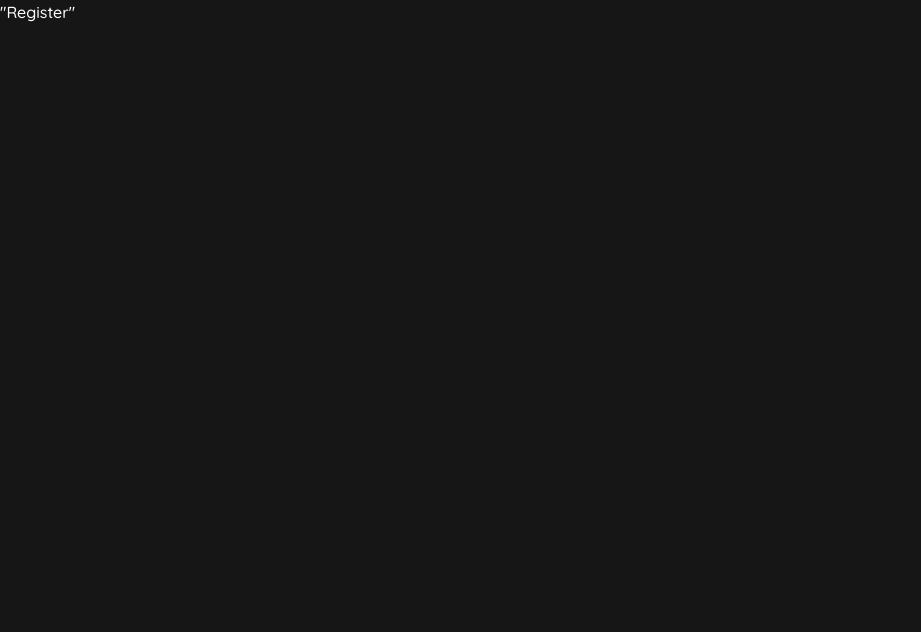
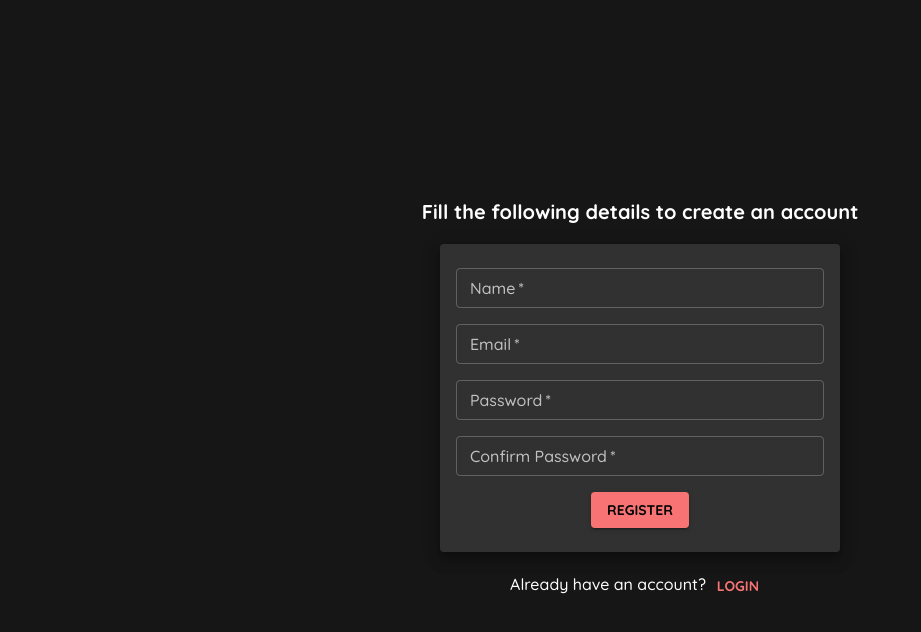
Before and after one commit to SirAtul1204/Music-Player, a React (Create React App) app in the folder frontend/: page /register in a window 1280 px wide. Shown: the top 632 px of the page, without its empty margins (0-921 px from the left). Built offline with nearby package versions, Linux system fonts and the light colour scheme.

Commit message:
register page

```diff
--- a/frontend/src/pages/Login.tsx
+++ b/frontend/src/pages/Login.tsx
@@ -1,19 +1,16 @@
 import Loader from "@components/Loader";
-import { Typography } from "@mui/material";
-import { TextField } from "@mui/material";
-import { Button } from "@mui/material";
-import { Box } from "@mui/material";
-import { Paper } from "@mui/material";
-import { Grid } from "@mui/material";
+import { Typography, TextField, Button, Box, Paper, Grid } from "@mui/material";
 import { openToast } from "@redux/toastSlice";
 import Service from "@utils/service";
 import { emailSchema, passwordSchema } from "@utils/zodSchemas";
 import { FormEvent } from "react";
 import { useState } from "react";
 import { useNavigate } from "react-router-dom";
+import { useDispatch } from "react-redux";
 
 const Login = () => {
   const navigate = useNavigate();
+  const dispatch = useDispatch();
 
   const [isLoading, setLoading] = useState(false);
 
@@ -26,16 +23,18 @@ const Login = () => {
     e.preventDefault();
     setLoading(true);
     if (isEmailError || isPasswordError) {
-      openToast({ message: "Enter Valid Details", severity: "error" });
+      dispatch(
+        openToast({ message: "Enter Valid Details", severity: "error" })
+      );
       return;
     }
     const res = await Service.login({ email, password });
     if (res.isSuccess) {
-      openToast({ message: res.message, severity: "success" });
+      dispatch(openToast({ message: res.message, severity: "success" }));
       navigate("/");
     } else {
       setLoading(false);
-      openToast({ message: res.message, severity: "error" });
+      dispatch(openToast({ message: res.message, severity: "error" }));
     }
   };
 
@@ -71,7 +70,7 @@ const Login = () => {
                       fullWidth
                       required
                       value={email}
-                      onChange={(e) => setEmail(e.target.value.trim())}
+                      onChange={(e) => setEmail(e.target.value)}
                       error={isEmailError}
                       helperText={
                         isEmailError ? "Please enter a valid email" : ""
--- a/frontend/src/pages/Register.tsx
+++ b/frontend/src/pages/Register.tsx
@@ -1,5 +1,193 @@
+import { Typography } from "@mui/material";
+import { TextField } from "@mui/material";
+import { Button } from "@mui/material";
+import { Paper } from "@mui/material";
+import { Grid } from "@mui/material";
+import { Box } from "@mui/material";
+import { emailSchema, nameSchema, passwordSchema } from "@utils/zodSchemas";
+import { FormEvent } from "react";
+import { useState } from "react";
+import { useNavigate } from "react-router-dom";
+import { useDispatch } from "react-redux";
+import { openToast } from "@redux/toastSlice";
+import Service from "@utils/service";
+import Loader from "@components/Loader";
+
 const Register = () => {
-  return <div>"Register"</div>;
+  const navigate = useNavigate();
+  const dispatch = useDispatch();
+
+  const [isLoading, setLoading] = useState(false);
+
+  const [name, setName] = useState("");
+  const [email, setEmail] = useState("");
+  const [password, setPassword] = useState("");
+  const [confirmPassword, setConfirmPassword] = useState("");
+
+  const [isNameError, setNameError] = useState(false);
+  const [isEmailError, setEmailError] = useState(false);
+  const [isPasswordError, setPasswordError] = useState(false);
+  const [isConfirmPasswordError, setConfirmPasswordError] = useState(false);
+
+  const handleRegister = async (e: FormEvent<HTMLFormElement>) => {
+    e.preventDefault();
+    setLoading(true);
+    if (
+      isNameError ||
+      isEmailError ||
+      isPasswordError ||
+      isConfirmPasswordError
+    ) {
+      dispatch(
+        openToast({ message: "Enter all valid details", severity: "error" })
+      );
+      return;
+    }
+
+    const res = await Service.register({ name, email, password });
+    console.log(res);
+    if (res.isSuccess) {
+      dispatch(openToast({ message: res.message, severity: "success" }));
+      navigate("/login");
+    } else {
+      setLoading(false);
+      dispatch(openToast({ message: res.message, severity: "error" }));
+    }
+  };
+
+  if (isLoading) {
+    return <Loader message="Submitting Details...." />;
+  }
+
+  return (
+    <Box
+      sx={{
+        height: "100svh",
+        display: "flex",
+        alignItems: "center",
+        justifyContent: "center",
+      }}
+    >
+      <Grid
+        container
+        direction="column"
+        alignItems="center"
+        justifyContent="center"
+        gap={2}
+      >
+        <Grid item>
+          <Typography variant="h6">
+            Fill the following details to create an account
+          </Typography>
+        </Grid>
+        <Grid
+          item
+          container
+          alignItems="center"
+          justifyContent="center"
+          direction="column"
+          gap={2}
+        >
+          <Grid item width={400}>
+            <form onSubmit={handleRegister}>
+              <Paper elevation={10} sx={{ paddingX: 2, paddingY: 3 }}>
+                <Grid container direction="column" gap={2}>
+                  <Grid item>
+                    <TextField
+                      variant="outlined"
+                      size="small"
+                      label="Name"
+                      fullWidth
+                      required
+                      value={name}
+                      onChange={(e) => setName(e.target.value)}
+                      error={isNameError}
+                      onBlur={() =>
+                        setNameError(!nameSchema.safeParse(name).success)
+                      }
+                      helperText={isNameError ? "Name is required" : ""}
+                    />
+                  </Grid>
+                  <Grid item>
+                    <TextField
+                      variant="outlined"
+                      size="small"
+                      label="Email"
+                      fullWidth
+                      required
+                      type="email"
+                      value={email}
+                      onChange={(e) => setEmail(e.target.value)}
+                      error={isEmailError}
+                      onBlur={() =>
+                        setEmailError(!emailSchema.safeParse(email).success)
+                      }
+                      helperText={isEmailError ? "Enter a valid Email" : ""}
+                    />
+                  </Grid>
+                  <Grid item>
+                    <TextField
+                      variant="outlined"
+                      size="small"
+                      label="Password"
+                      fullWidth
+                      required
+                      type="password"
+                      value={password}
+                      onChange={(e) => setPassword(e.target.value)}
+                      error={isPasswordError}
+                      onBlur={() =>
+                        setPasswordError(
+                          !passwordSchema.safeParse(password).success
+                        )
+                      }
+                      helperText={
+                        isPasswordError
+                          ? "Password must contain 4 characters"
+                          : ""
+                      }
+                    />
+                  </Grid>
+                  <Grid item>
+                    <TextField
+                      variant="outlined"
+                      size="small"
+                      label="Confirm Password"
+                      fullWidth
+                      required
+                      type="password"
+                      value={confirmPassword}
+                      onChange={(e) => setConfirmPassword(e.target.value)}
+                      error={isConfirmPasswordError}
+                      onBlur={() =>
+                        setConfirmPasswordError(
+                          password === confirmPassword ? false : true
+                        )
+                      }
+                      helperText={
+                        isConfirmPasswordError ? "Passwords don't match" : ""
+                      }
+                    />
+                  </Grid>
+                  <Grid item alignSelf="center">
+                    <Button variant="contained" type="submit">
+                      Register
+                    </Button>
+                  </Grid>
+                </Grid>
+              </Paper>
+            </form>
+          </Grid>
+          <Grid item>
+            <Typography>
+              Already have an account?
+              <Button onClick={() => navigate("/login")}>Login</Button>
+            </Typography>
+          </Grid>
+        </Grid>
+      </Grid>
+    </Box>
+  );
 };
 
 export default Register;
--- a/frontend/src/redux/toastSlice.ts
+++ b/frontend/src/redux/toastSlice.ts
@@ -2,7 +2,7 @@ import { createSlice } from "@reduxjs/toolkit";
 import { IOpenToastAction, IToastState } from "@utils/interfaces";
 
 const initialState: IToastState = {
-  open: false,
+  open: true,
   severity: "success",
   message: "This is a snackbar",
 };
@@ -12,7 +12,9 @@ const toastSlice = createSlice({
   initialState,
   reducers: {
     openToast(state, action: IOpenToastAction) {
-      state = { open: true, ...action.payload };
+      state.open = true;
+      state.severity = action.payload.severity;
+      state.message = action.payload.message;
     },
     closeToast(state) {
       state.open = false;
--- a/frontend/src/utils/interfaces.ts
+++ b/frontend/src/utils/interfaces.ts
@@ -22,3 +22,9 @@ export interface IOpenToastAction {
 export interface LoaderProps {
   message?: string;
 }
+
+export interface IRegister {
+  name: string;
+  email: string;
+  password: string;
+}
--- a/frontend/src/utils/service.ts
+++ b/frontend/src/utils/service.ts
@@ -1,5 +1,5 @@
-import { ILogin } from "./interfaces";
-import { LoginResponseSchema } from "./zodSchemas";
+import { ILogin, IRegister } from "./interfaces";
+import { LoginResponseSchema, RegisterResponseSchema } from "./zodSchemas";
 
 function delay(time = 100) {
   return new Promise((resolve) => setTimeout(resolve, time));
@@ -18,4 +18,17 @@ export default class Service {
       };
     }
   }
+
+  static async register(registerInformation: IRegister) {
+    try {
+      const res = await delay();
+      const data = RegisterResponseSchema.parse(res);
+      return data;
+    } catch (e: any) {
+      return {
+        isSuccess: false,
+        message: e.issues[0].message,
+      };
+    }
+  }
 }
--- a/frontend/src/utils/zodSchemas.ts
+++ b/frontend/src/utils/zodSchemas.ts
@@ -5,7 +5,14 @@ export const passwordSchema = z
   .string()
   .min(4, "Minimum 4 characters required");
 
+export const nameSchema = z.string().min(1);
+
 export const LoginResponseSchema = z.object({
   message: z.string(),
   isSuccess: z.boolean(),
 });
+
+export const RegisterResponseSchema = z.object({
+  message: z.string(),
+  isSuccess: z.boolean(),
+});
```
